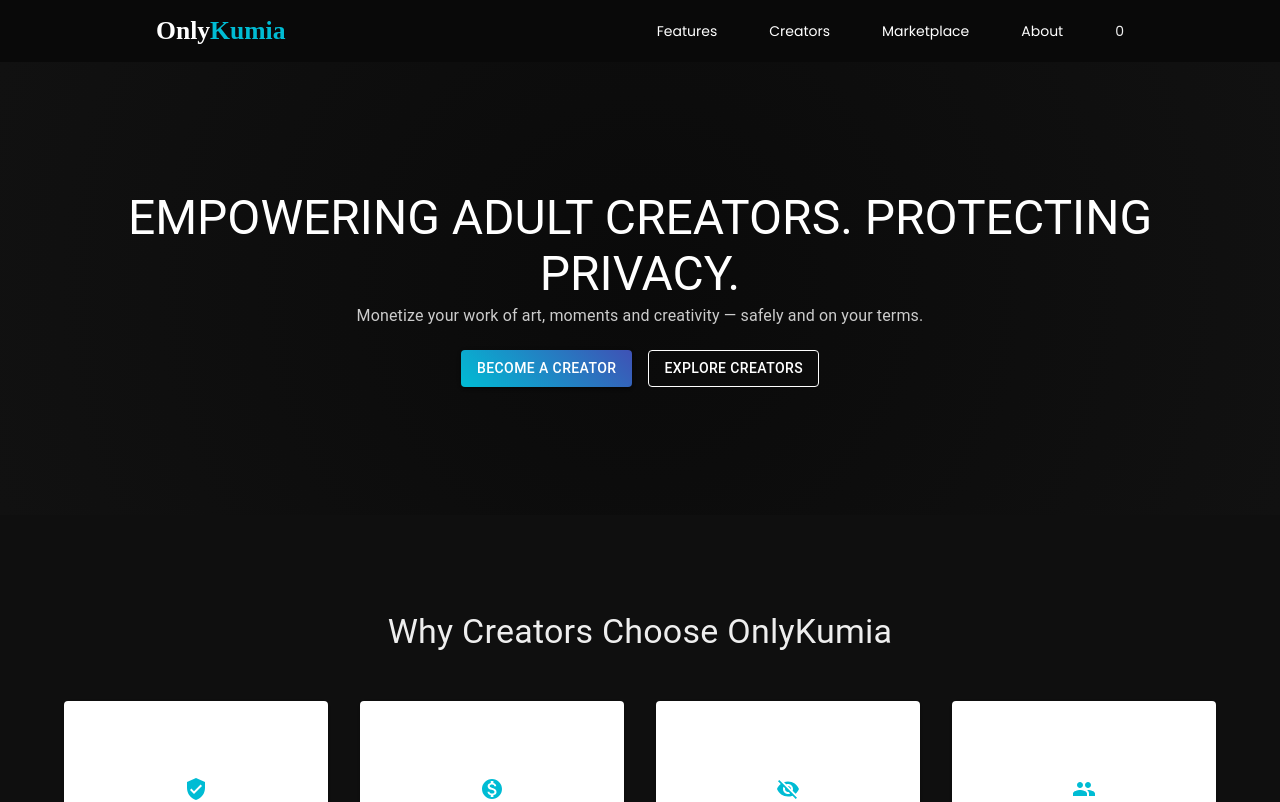
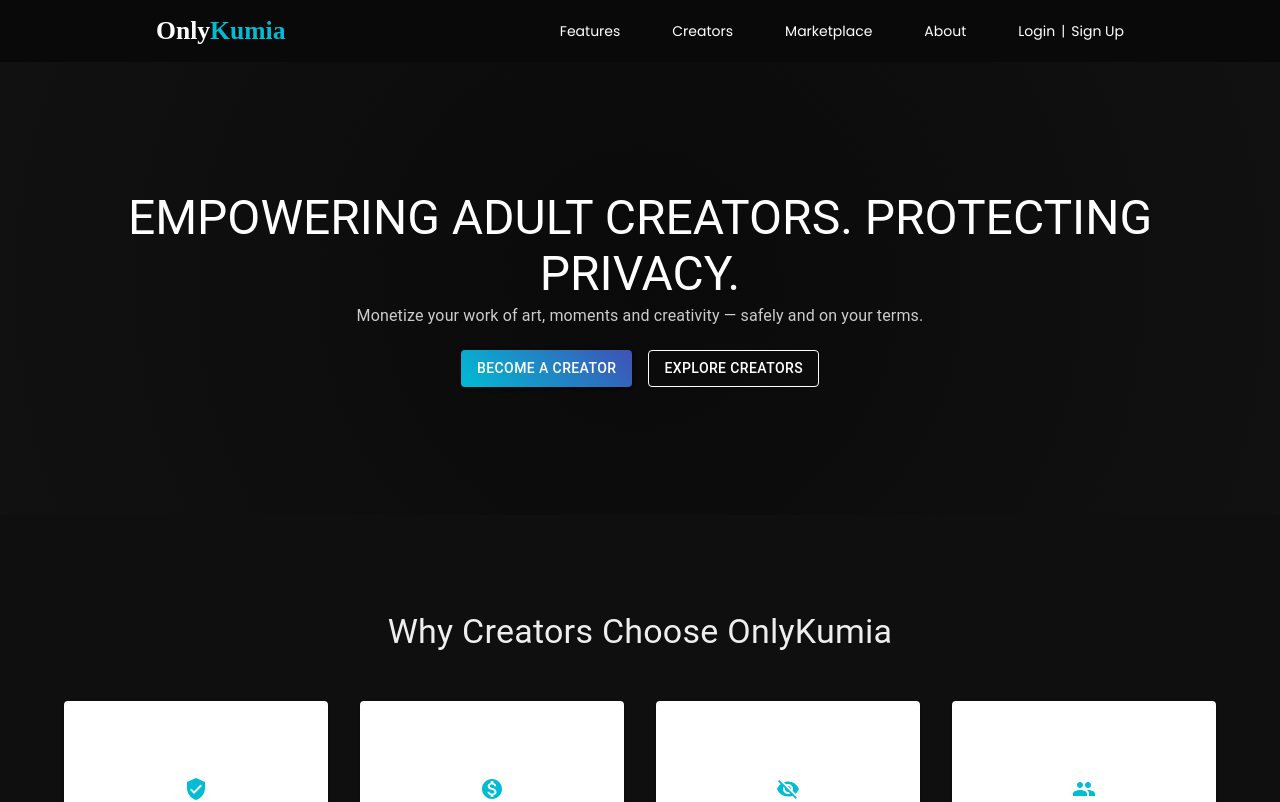
Before and after one commit to SteveParadox/OnlyKumia, a React (Create React App) app in the folder zeevx/: page / in a window 1280 px wide. Shown: the top 802 px of the page. Built offline with nearby package versions, Linux system fonts and the light colour scheme; no server answers.

Commit message:
homepage update

```diff
--- a/zeevx/src/Home/LandingPage.js
+++ b/zeevx/src/Home/LandingPage.js
@@ -83,15 +83,18 @@
                   Dashboard
                 </Link>
               ) : (
+                <>
                   <Link to="/login" className="go-premium-cta">
                     Login
                   </Link>
-                |
+                  <span style={{ margin: '0 6px' }}>|</span>
                   <Link to="/signup" className="go-premium-cta">
                     Sign Up
                   </Link>
+                </>
               )}
             </li>
+
           </ul>
         </div>
       </nav>
```
Lines whose indentation alone changed are shown as unchanged.
